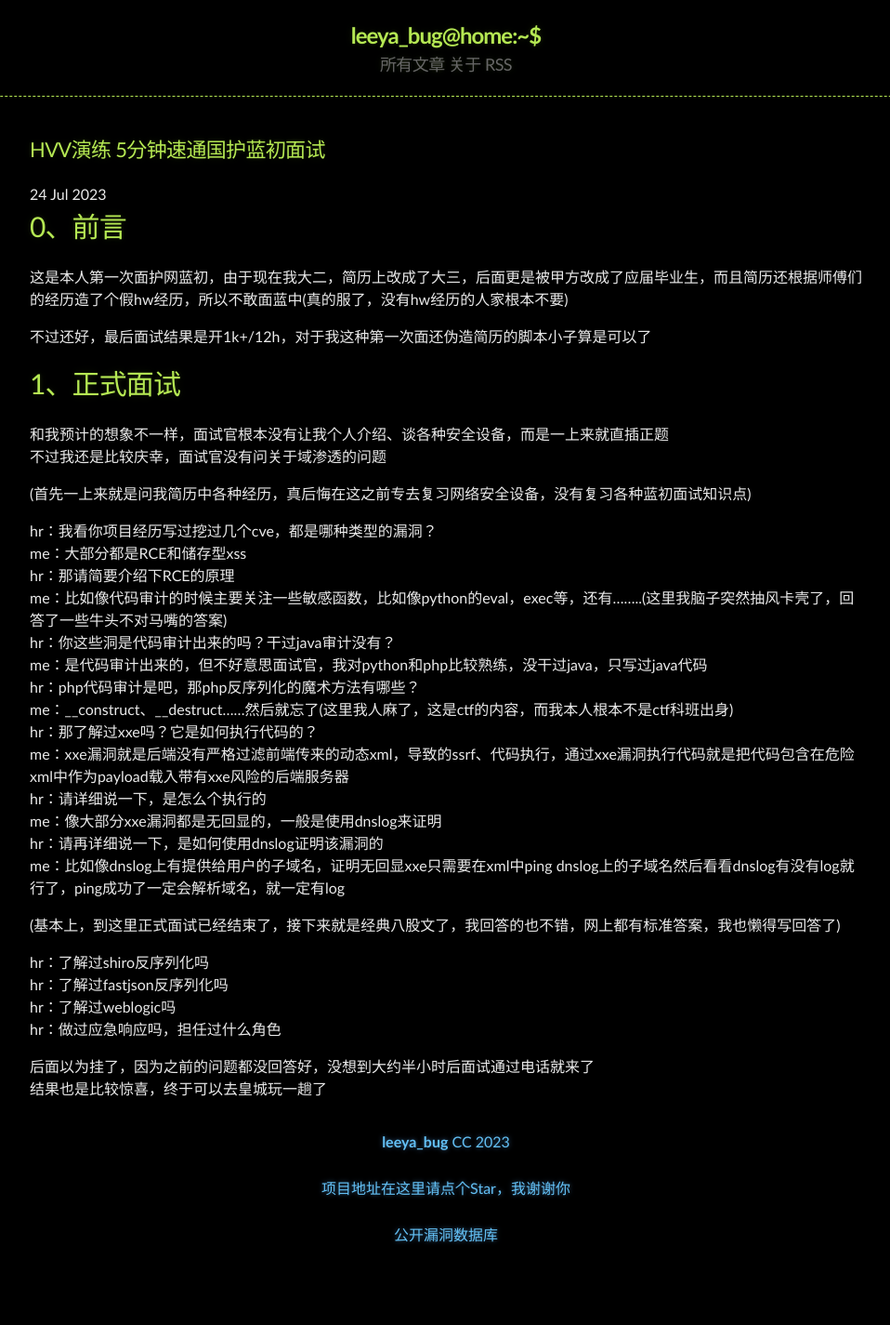
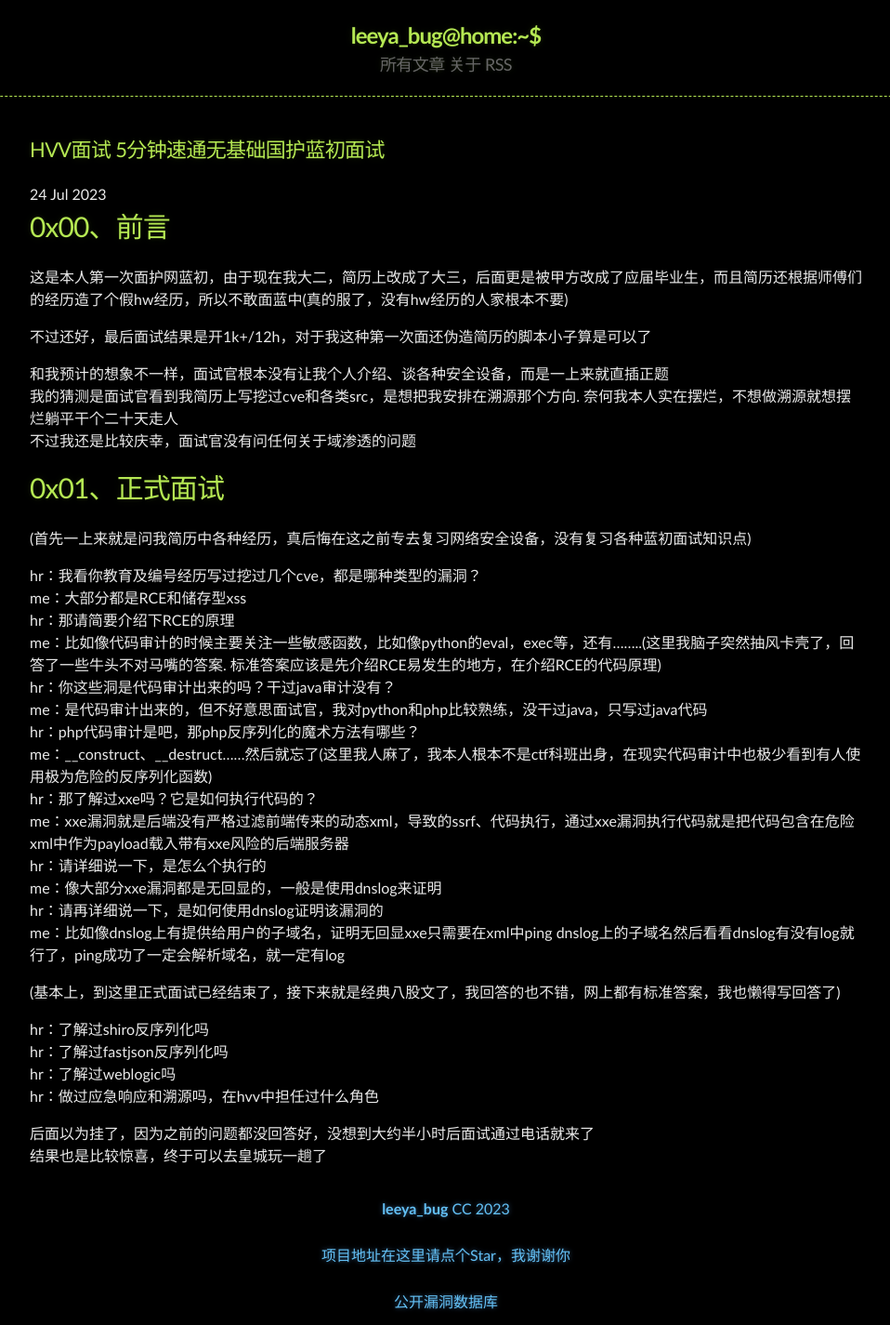
Before and after one commit to Leeyangee/leeyangee.github.io, a Jekyll site: the page built from _posts/2023-07-24-HVV面试 5分钟速通无基础国护蓝初面试.md, in a window 1280 px wide. Shown: the whole page at 93% size, without its empty margins (160-1118 px from the left). Built offline with Jekyll 4.4.1, drawn with Linux system fonts in a browser that asks for light colours; before the commit the page ends 1353 px from its top, so only the background shows below that.

Commit message:
Update and rename 2023-07-24-HVV演练 5分钟速通国护蓝初面试.md to 2023-07-24-HVV面试 5分钟速通无基础国护蓝初面试.md

```diff
--- a/_posts/2023-07-24-HVV演练 5分钟速通国护蓝初面试.md
+++ b/_posts/2023-07-24-HVV面试 5分钟速通无基础国护蓝初面试.md
@@ -1,28 +1,29 @@
 ---
-title: HVV演练 5分钟速通国护蓝初面试
+title: HVV面试 5分钟速通无基础国护蓝初面试
 published: true
 ---
-# [](#header-1)0、前言
+# [](#header-1)0x00、前言
 
 这是本人第一次面护网蓝初，由于现在我大二，简历上改成了大三，后面更是被甲方改成了应届毕业生，而且简历还根据师傅们的经历造了个假hw经历，所以不敢面蓝中(真的服了，没有hw经历的人家根本不要)
 
 不过还好，最后面试结果是开1k+/12h，对于我这种第一次面还伪造简历的脚本小子算是可以了
 
-# [](#header-1)1、正式面试
+和我预计的想象不一样，面试官根本没有让我个人介绍、谈各种安全设备，而是一上来就直插正题
+我的猜测是面试官看到我简历上写挖过cve和各类src，是想把我安排在溯源那个方向. 奈何我本人实在摆烂，不想做溯源就想摆烂躺平干个二十天走人
+不过我还是比较庆幸，面试官没有问任何关于域渗透的问题
 
-和我预计的想象不一样，面试官根本没有让我个人介绍、谈各种安全设备，而是一上来就直插正题
-不过我还是比较庆幸，面试官没有问关于域渗透的问题
+# [](#header-1)0x01、正式面试
 
 (首先一上来就是问我简历中各种经历，真后悔在这之前专去复习网络安全设备，没有复习各种蓝初面试知识点)
 
-hr：我看你项目经历写过挖过几个cve，都是哪种类型的漏洞？
+hr：我看你教育及编号经历写过挖过几个cve，都是哪种类型的漏洞？
 me：大部分都是RCE和储存型xss
 hr：那请简要介绍下RCE的原理
-me：比如像代码审计的时候主要关注一些敏感函数，比如像python的eval，exec等，还有........(这里我脑子突然抽风卡壳了，回答了一些牛头不对马嘴的答案)
+me：比如像代码审计的时候主要关注一些敏感函数，比如像python的eval，exec等，还有........(这里我脑子突然抽风卡壳了，回答了一些牛头不对马嘴的答案. 标准答案应该是先介绍RCE易发生的地方，在介绍RCE的代码原理)
 hr：你这些洞是代码审计出来的吗？干过java审计没有？
 me：是代码审计出来的，但不好意思面试官，我对python和php比较熟练，没干过java，只写过java代码
 hr：php代码审计是吧，那php反序列化的魔术方法有哪些？
-me：__construct、__destruct......然后就忘了(这里我人麻了，这是ctf的内容，而我本人根本不是ctf科班出身)
+me：__construct、__destruct......然后就忘了(这里我人麻了，我本人根本不是ctf科班出身，在现实代码审计中也极少看到有人使用极为危险的反序列化函数)
 hr：那了解过xxe吗？它是如何执行代码的？
 me：xxe漏洞就是后端没有严格过滤前端传来的动态xml，导致的ssrf、代码执行，通过xxe漏洞执行代码就是把代码包含在危险xml中作为payload载入带有xxe风险的后端服务器
 hr：请详细说一下，是怎么个执行的
@@ -35,7 +36,7 @@ me：比如像dnslog上有提供给用户的子域名，证明无回显xxe只需
 hr：了解过shiro反序列化吗
 hr：了解过fastjson反序列化吗
 hr：了解过weblogic吗
-hr：做过应急响应吗，担任过什么角色
+hr：做过应急响应和溯源吗，在hvv中担任过什么角色
 
 后面以为挂了，因为之前的问题都没回答好，没想到大约半小时后面试通过电话就来了
 结果也是比较惊喜，终于可以去皇城玩一趟了
```
